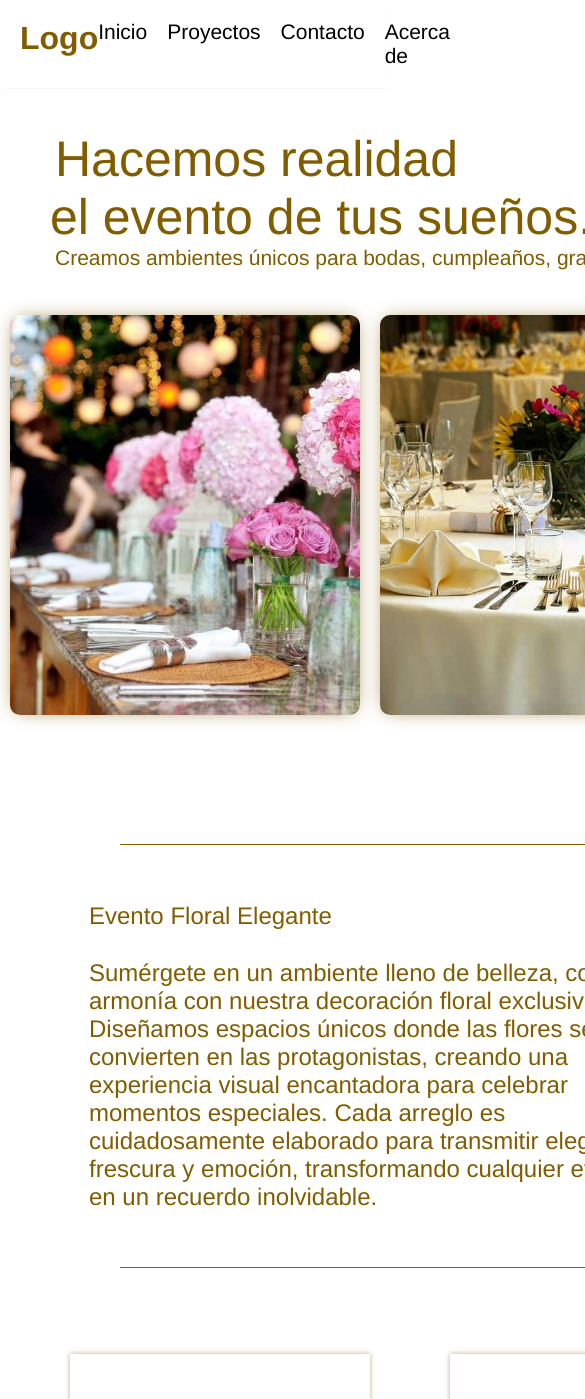
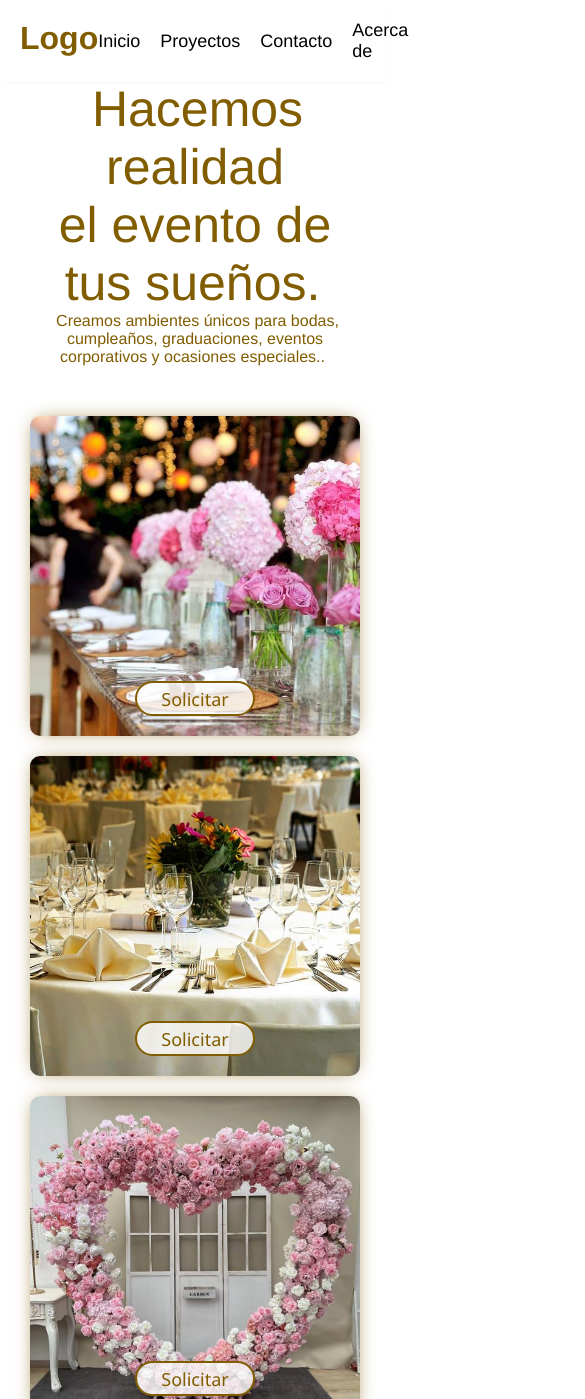
Before and after one commit to ctomyenterprise-code/deploy, a website: page public/index.html in a window 390 px wide. Shown: the top 1399 px of the page, 585 px wide, since content can reach past the window. Drawn offline with Linux system fonts and the light colour scheme.

Commit message:
Web Responsive. Devices : 700px

```diff
--- a/public/index.html
+++ b/public/index.html
@@ -6,6 +6,7 @@
     <title>Demostracion Web</title>
     <link rel="stylesheet" href="style.css" />
     <link rel="stylesheet" href="style_dev.css" />
+    <link rel="stylesheet" href="style_query_media.css">
   </head>
   <body>
     <div class="contentNav">
@@ -147,7 +148,7 @@
       <div class="" style="width: 100%; display: flex; justify-content: center">
         <div class="divider"></div>
       </div>
-      <section class="section section4" id="acerca de">
+      <section class="section section4" id="acerca-de">
         <div class="contentInfoAcercade">
           <p>
             Sobre Nosotros Somos una empresa especializada en la decoración y
--- a/public/style.css
+++ b/public/style.css
@@ -11,7 +11,7 @@ html{
 
 body{
     overflow-y:scroll;
-    min-width: 1200px;
+    min-width: 250px;
 }
 
 /* NAVBAR */
@@ -35,11 +35,11 @@ body{
 .contentLinks{
     display:flex;
     gap:20px;
+    align-items: center;
 }
 .contentLinks p{}
 
 .contentLinks p{
-    font-size:21px;
     cursor:pointer;
     transition:0.3s;
 }
@@ -54,7 +54,6 @@ body{
 }
 
 .section.section1{
-    height:100vh;
     display:flex;
     flex-direction: column;
     justify-content:center;
@@ -63,7 +62,7 @@ body{
     padding-inline: 10px;
 }
 .section{
-        height:50vh;
+    margin-top: 80px;
         display:flex;
         flex-direction: column;
         justify-content:center;
--- a/public/style_dev.css
+++ b/public/style_dev.css
@@ -1,3 +1,7 @@
+.contentLinks p{
+    font-size: 32px;
+}
+
 .header-seccion{
     width: 100%;
     display: flex;
@@ -37,20 +41,21 @@
     color: white;
 }
 .contentCategorias{
-    height: 45px;
     width: 100%;
 }
 .grid-view{
     width: 100%;
+    height: 100%;
     display: grid;
-    justify-content: space-evenly;
-    grid-template-columns: repeat(4,350px);
+    align-items: center;
+    grid-template-columns: repeat(4,auto);
     gap: 20px;
+    margin-top: 50px;
 }
 .grid-view .card {
     color: white;
     width: 100%;
-    height: 400px;
+    height: 350px;
     border-radius: 10px;
     display: flex;
     flex-direction: column;
@@ -132,7 +137,7 @@
 
 }
 .contentCardInfo .contentImg {
-    width: 450px;
+    /* width: 450px; */
 }
 .contentCardInfo img{
     width: 450px;
@@ -145,16 +150,15 @@
 }
 .grid-view-contact{
     width: 100%;
-    display: grid;
-    justify-content: space-evenly;
-    grid-template-columns: repeat(3,300px);
+    display: flex;
+    justify-content: center;
     gap: 20px;
 }
 .cardContact{
     background: white;
     color: #815d00;
     width: 100%;
-    height: 250px;
+    /* height: 250px; */
     display: flex;
     flex-direction: column;
     box-shadow: 0px 0px 5px 0px #815d0080;
@@ -187,13 +191,13 @@
     background: #815d00;
     width: 80%;
     height: 1px;
+    margin-top: 50px;
 }
 
 .contentInfoAcercade{
     background: white;
     color: #815d00;
     width: 60%;
-    height: 250px;
     display: flex;
     flex-direction: column;
     box-shadow: 0px 0px 5px 0px #815d0080;
--- /dev/null
+++ b/public/style_query_media.css
@@ -0,0 +1,94 @@
+/* ==========================================================================
+   MEDIA QUERY PARA MÓVILES (Pantallas de hasta 768px)
+   ========================================================================== */
+@media screen and (max-width: 768px) {
+
+.contentLinks p{
+    font-size: 18px;
+}
+
+  /* --- 1. SECCIÓN INICIO --- */
+  .header-seccion {
+    flex-direction: column; /* Apila el título y los botones si los hay */
+    gap: 20px;
+    padding-inline: 20px; /* Reduce espacio a los lados */
+    text-align: center;
+  }
+
+  .header-seccion .title {
+    /* Reduce el tamaño de letra gigante de 50px */
+    /* font-size: 32px;  */
+  }
+
+  .header-seccion .subtittle {
+    font-size: 16px; /* Ajusta el subtítulo */
+  }
+
+  .grid-view {
+    /* Cambia las 4 columnas fijas de 350px por filas de 1 sola columna flexible */
+    grid-template-columns: 1fr;
+    padding-inline: 20px;
+  }
+
+  .grid-view .card {
+    height: 320px; /* Reduce un poco la altura para que no ocupe toda la pantalla */
+  }
+
+  /* Desactivar hover de botón en móviles para que sea visible al tocar */
+  .grid-view .card button {
+    opacity: 1;
+    visibility: visible;
+    transform: translateY(0);
+  }
+
+
+  /* --- 2. SECCIÓN PROYECTOS (Evento Floral) --- */
+  .contentCardInfo {
+    flex-direction: column-reverse; /* Pone la imagen arriba y el texto abajo */
+    width: 100%;
+    justify-content: center;
+  }
+
+  .contentCardInfo .contentInfo {
+    font-size: 18px; /* Reduce la letra de 24px */
+    padding: 20px;
+    text-align: center;
+  }
+
+  /* Hace que la imagen ocupe todo el ancho del celular */
+  .contentCardInfo .contentImg,
+  .contentCardInfo img {
+    width: 100%;
+    height: 250px; /* Altura fija para que no quede gigante hacia abajo */
+  }
+
+
+  /* --- 3. SECCIÓN CONTACTOS --- */
+  .grid-view-contact {
+    display: grid;
+    /* Cambia las 3 columnas fijas de 300px por una sola columna */
+    grid-template-columns: 1fr;
+    padding-inline: 20px;
+  }
+
+  .cardContact {
+    height: auto; /* Permite que crezca según el texto */
+    padding: 30px 20px; /* Reduce el relleno de 50px */
+  }
+
+
+  /* --- 4. SECCIÓN ACERCA DE --- */
+  .contentInfoAcercade {
+    width: 90%; /* Pasa de 60% a 90% para aprovechar el espacio del celular */
+    height: auto; /* Evita que el texto se desborde */
+    padding: 30px 20px; /* Reduce el relleno lateral de 90px */
+    gap: 25px;
+    text-align: center;
+  }
+
+  .contentsocialred {
+    flex-wrap: wrap; /* Si no caben las redes sociales en una línea, bajan */
+    justify-content: center;
+    gap: 10px;
+  }
+}
```
